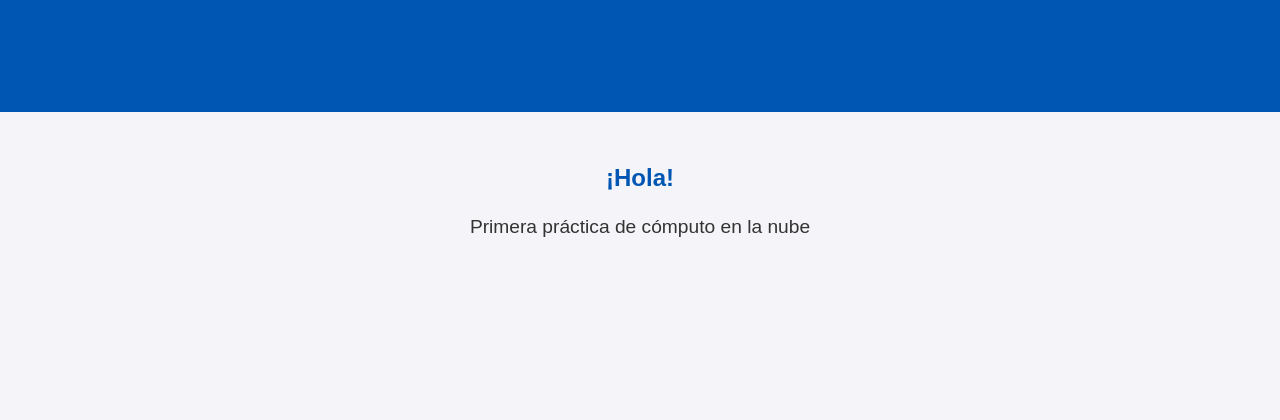
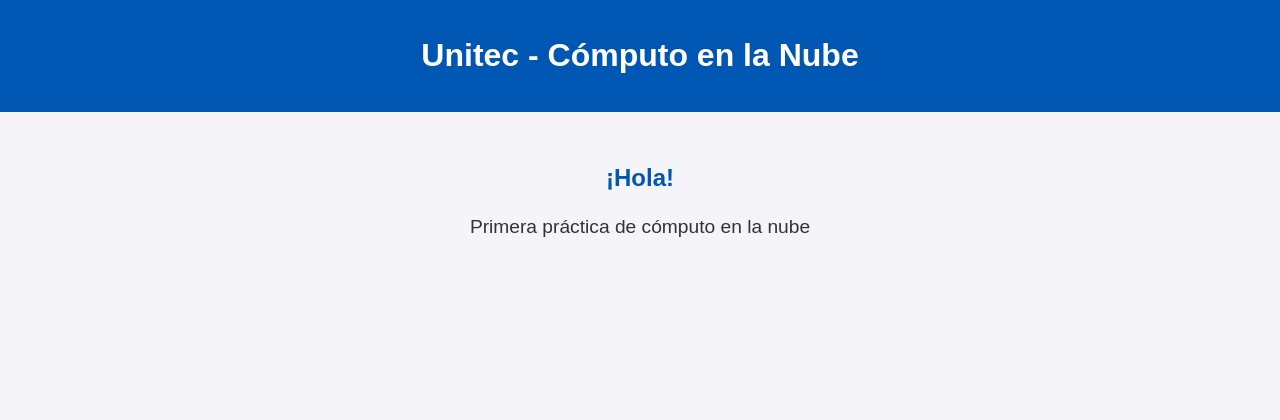
Before and after one commit to M0nkeyroger/Practica1-Nube, a PHP site: page / in a window 1280 px wide. Shown: the top 420 px of the page. Run offline with PHP 8.4, Linux system fonts and the light colour scheme.

Commit message:
Update index.php

```diff
--- a/index.php
+++ b/index.php
@@ -23,7 +23,7 @@
       text-align: center;
     }
     h1 {
-      color: #0056b3;
+      color: white; /* Changed header text color to white */
     }
     p {
       font-size: 1.2rem;
```
